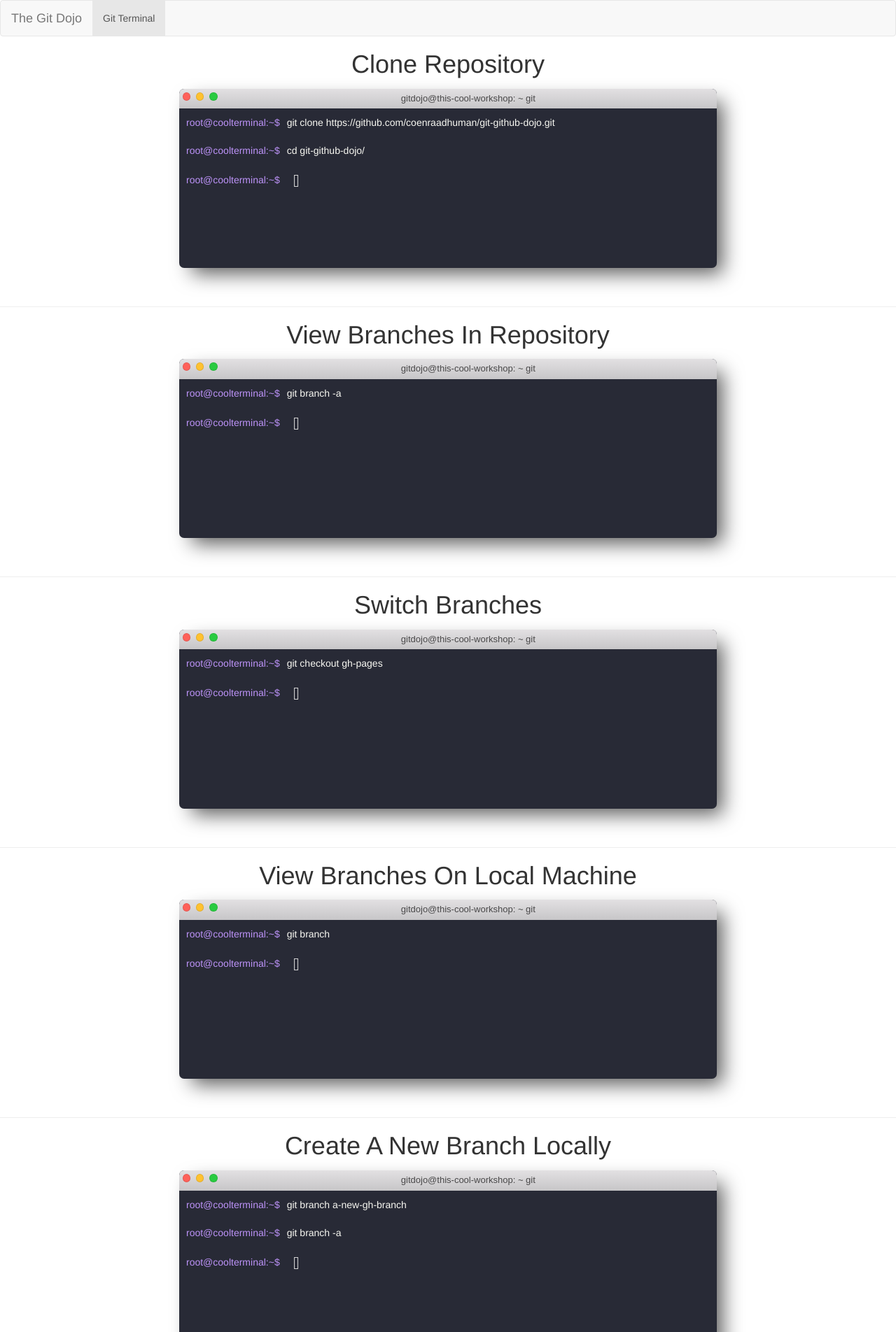
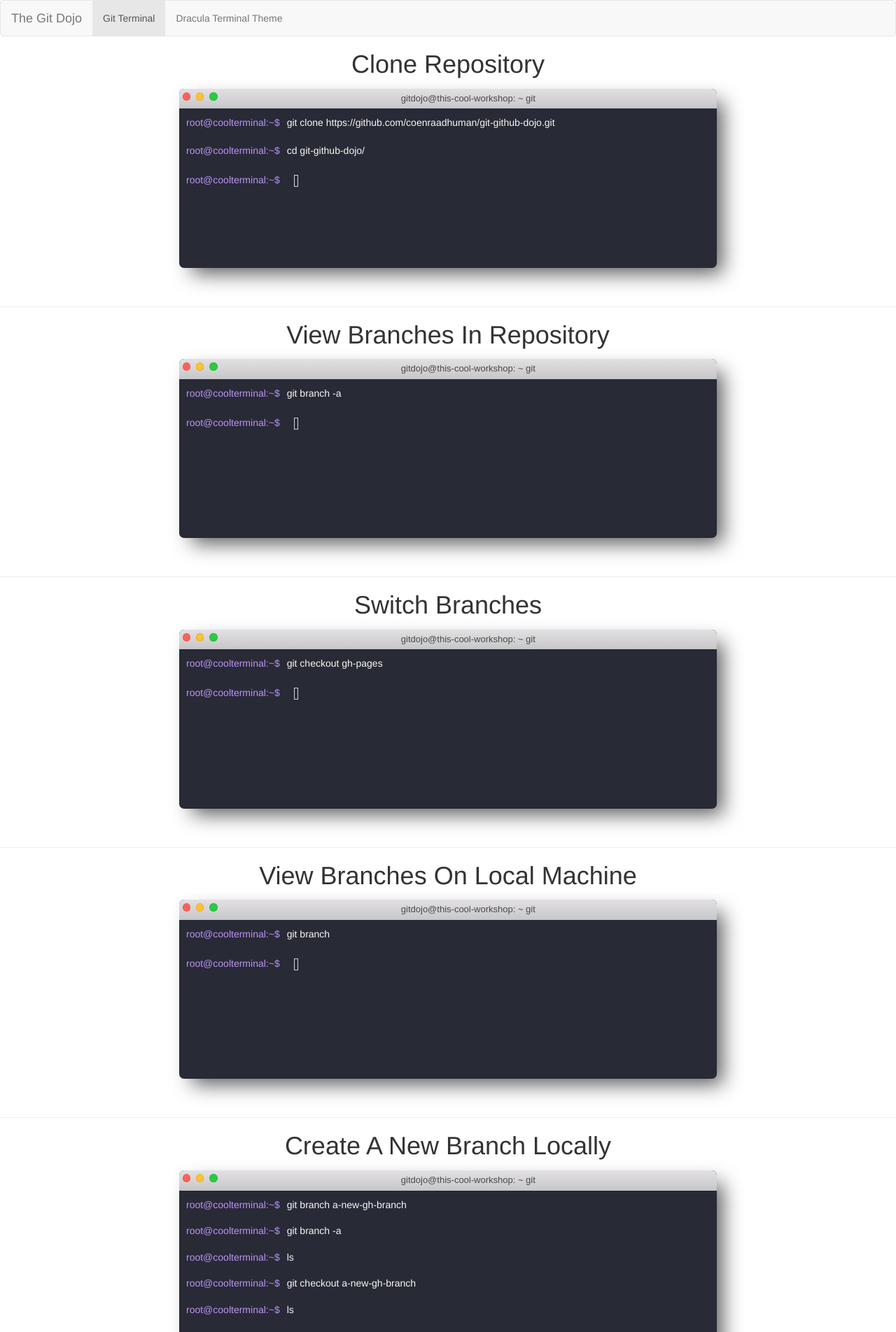
Before and after one commit to ricuswar/git-github-dojo, an Angular app: page / in a window 1280 px wide. Shown: the top 1904 px of the page at 70% size. Built offline with nearby package versions, Linux system fonts and the light colour scheme.

Commit message:
Small fixes.

```diff
--- a/src/app/app.component.html
+++ b/src/app/app.component.html
@@ -33,7 +33,10 @@
 <h1 class="text-center">Create A New Branch Locally</h1>
 <app-terminal [myContent]="[
 'git branch a-new-gh-branch',
-'git branch -a'
+'git branch -a',
+'ls',
+'git checkout a-new-gh-branch',
+'ls'
 ]">
 </app-terminal>
 <br><hr>
@@ -44,16 +47,6 @@
 ]">
 </app-terminal>
 <br><hr>
-
-
-<h1 class="text-center">Pull New Changes To Local Branch Copy</h1>
-<app-terminal [myContent]="[
-'git checkout master',
-'git pull'
-]">
-</app-terminal>
-<br><hr>
-
 
 <h1 class="text-center">Add Changes From Local Branch Copy to Repository</h1>
 <app-terminal [myContent]="[
@@ -66,3 +59,11 @@
 ]">
 </app-terminal>
 <br><hr>
+
+<h1 class="text-center">Pull New Changes To Local Branch Copy</h1>
+<app-terminal [myContent]="[
+'git checkout master',
+'git pull'
+]">
+</app-terminal>
+<br><hr>
--- a/src/app/header/header.component.html
+++ b/src/app/header/header.component.html
@@ -15,5 +15,8 @@
         <ul class="nav navbar-nav">
             <li class="active"><a>Git Terminal</a></li>
         </ul>
+        <ul class="nav navbar-nav">
+            <li><a href="https://github.com/dracula/dracula-theme">Dracula Terminal Theme</a></li>
+        </ul>
     </div>
 </nav>
```
